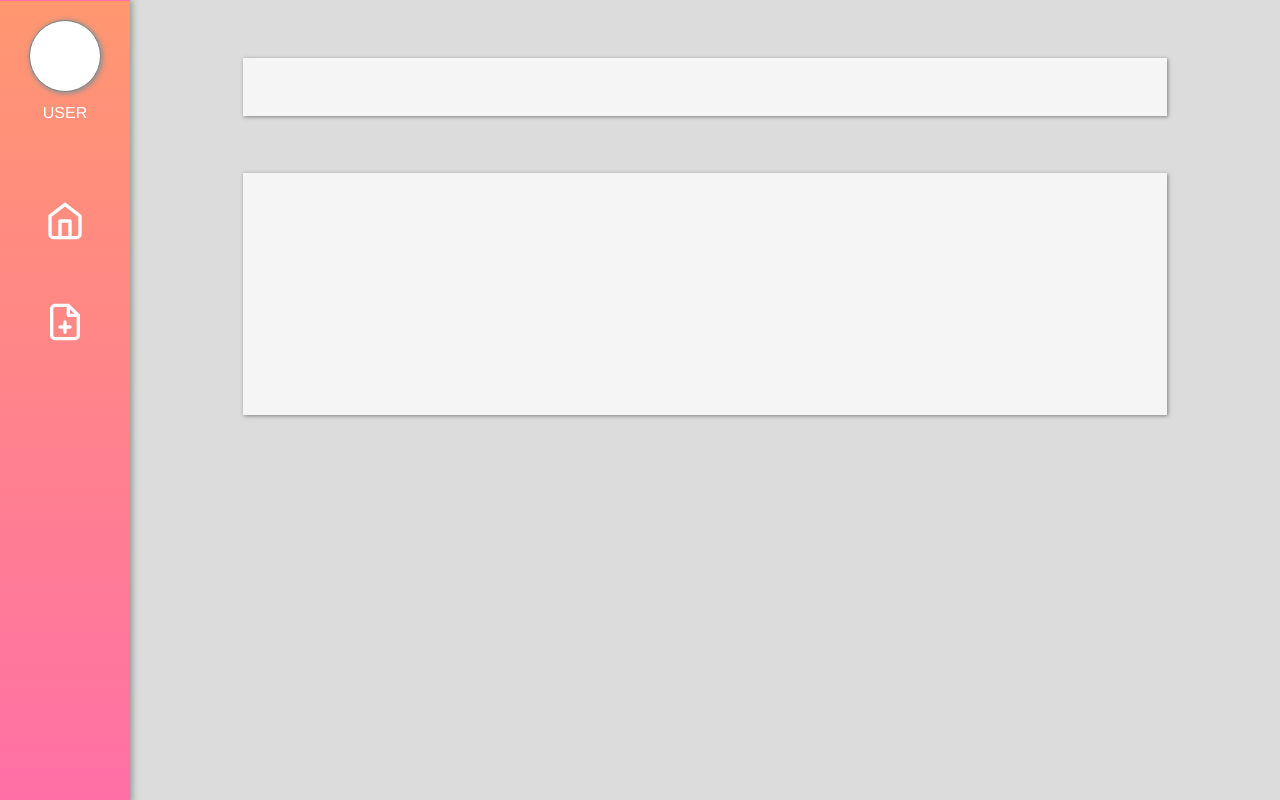
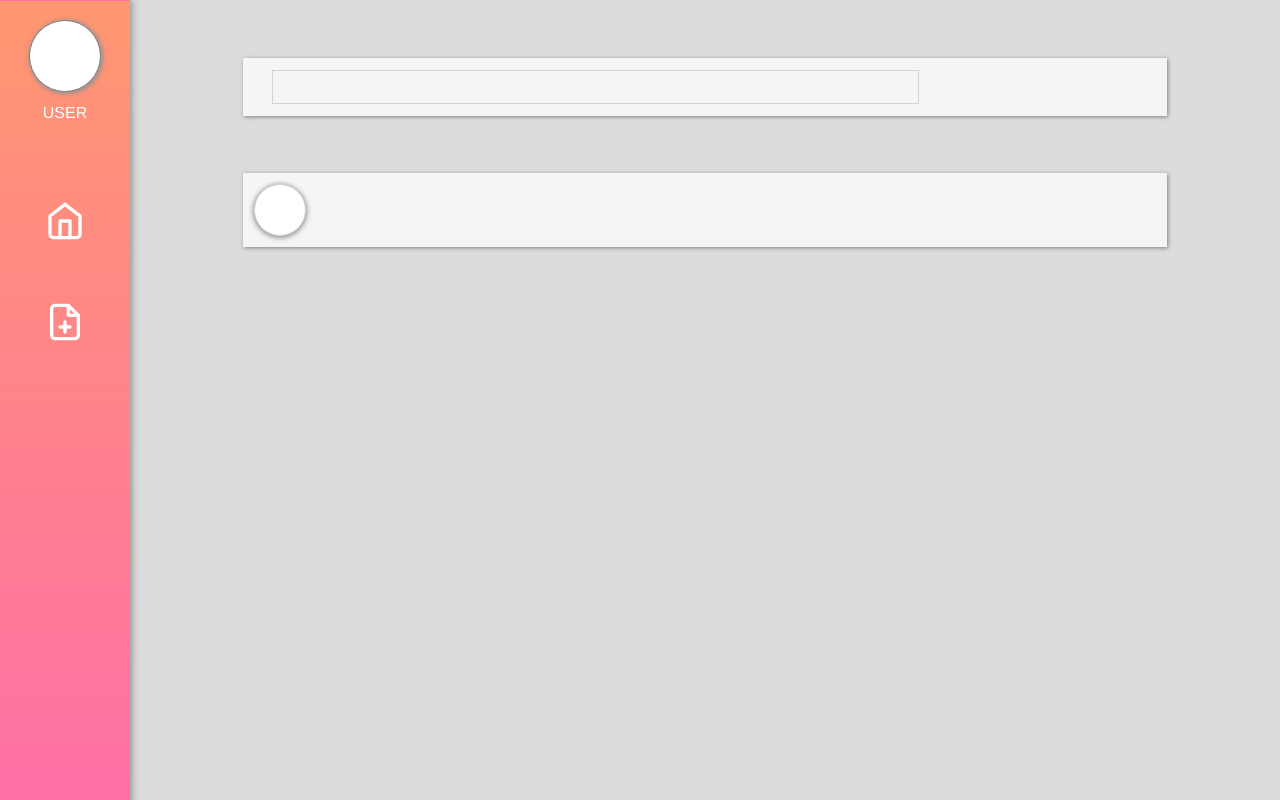
Before and after one commit to jeffnguyener/sim3, a React (Create React App) app: page /#/dashboard in a window 1280 px wide. Shown: the top 800 px of the page. Built offline with nearby package versions, Linux system fonts and the light colour scheme.

Commit message:
Adjusted search bar and post

```diff
--- a/src/Components/Dashboard.css
+++ b/src/Components/Dashboard.css
@@ -11,29 +11,40 @@ div .dash-console {
     box-shadow: 1px 1px 4px 0 gray;
     display: flex;
     flex-direction: row;
+    justify-content: space-between;
+    align-items: center;
     margin-left: 10%;
     margin-top: 5%;
 }
 
+div .dash-profile {
+    border: 1px solid lightgrey;
+    border-radius: 40px;
+    box-shadow: 0px 1px 5px 1px rgb(146, 146, 146);
+    background: white;
+    width: 50px;
+    height: 50px;
+    display: flex;
+    margin: 10px;
+}
+
 div .dash-search {
     display: flex;
-    width: 60%;
-    height: 5vh;
-
-}
-
-div .dash-profile {
-    display: flex;
-
+    width: 70%;
+    height: 4vh;
+    margin-left: 3%;
+    border: 1px solid lightgrey;
 
 }
 
 div .post-container {
     width: 80%;
-    height: 30vh;
+    height: auto;
     background: whitesmoke;
     margin-left: 10%;
     margin-top: 5%;
     border: 1px solid transparent;
     box-shadow: 1px 1px 4px 0 gray;
+    display: flex;
+    flex-direction: row;
 }
--- a/src/Components/Dashboard.js
+++ b/src/Components/Dashboard.js
@@ -5,13 +5,15 @@ import "./Dashboard.css";
 export default class Dashboard extends Component {
   render() {
     return (
-        <div className="dashContainer">
-          <div className="dash-console">
+      <div className="dashContainer">
+        <div className="dash-console">
           <div className="dash-search" />
-            <div className="dash-profile" />
-          </div>
-          <div className="post-container" />
         </div>
+        <div className="post-container">
+          {}
+          <div className="dash-profile" />
+        </div>
+      </div>
     );
   }
 }
```
